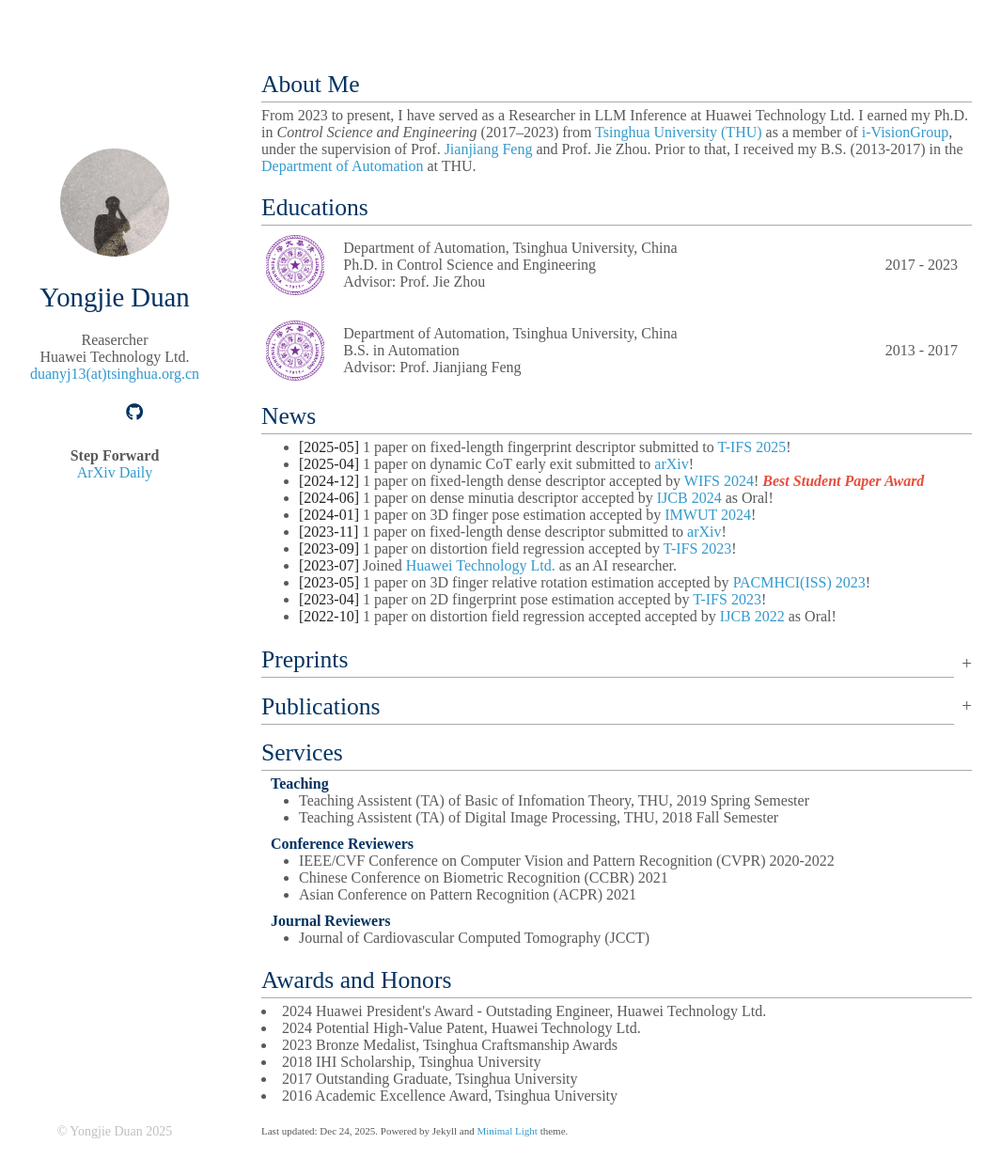
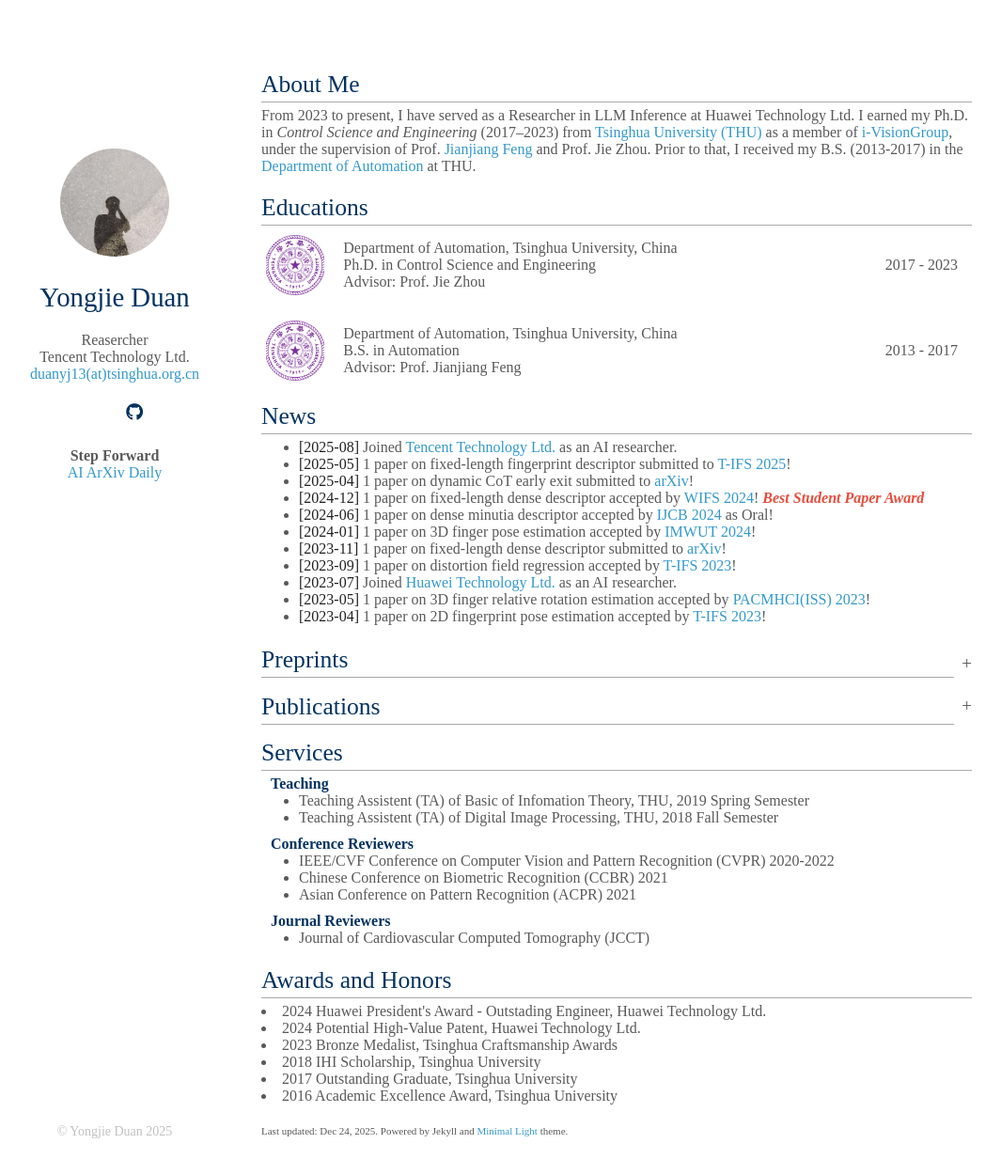
Before and after one commit to youngjetduan/youngjetduan.github.io, a Jekyll site: the page built from index.md, in a window 1280 px wide and 1281 px high. Shown: the top 1250 px of the window at 94% size, without its empty margins (110-1175 px from the left). Built offline with Jekyll 4.4.1, drawn with Linux system fonts in a browser that asks for light colours; nearby versions of some CDN libraries; a style sheet for code colours, icons or effects is not loaded.

Commit message:
update information

```diff
--- a/_config.yml
+++ b/_config.yml
@@ -1,17 +1,17 @@
 # Basic Information
 title: Yongjie Duan
 position: Reasercher
-affiliation: Huawei Technology Ltd.
+affiliation: Tencent Technology Ltd.
 email: duanyj13(at)tsinghua.org.cn
 
 feed:
-  - title: ArXiv Daily
-    url: https://youngjetduan.github.io/cv-arxiv-daily/
+  - title: AI ArXiv Daily
+    url: https://youngjetduan.github.io/daily-arXiv-ai-enhanced/
 
 # Search Engine Optimization (SEO)
 # The following information is used to improve the website traffic from search engines, e.g., Google.
-keywords: Yongjie Duan, Huawei, THU
-description: Personal website of Yongjie Duan, a LLM researcher in Huawei Technology Ltd., and received Ph.D. in Control Science and Engineering from Tsinghua University.
+keywords: Yongjie Duan, Tencent, THU
+description: Personal website of Yongjie Duan, a LLM researcher in Tencent Technology Ltd., and received Ph.D. in Control Science and Engineering from Tsinghua University.
 canonical: https://youngjetduan.github.io/
 
 # Links
--- a/_data/news.yml
+++ b/_data/news.yml
@@ -1,4 +1,10 @@
 main:
+
+  - type: joined
+    date: 2025-08
+    org: Tencent Technology Ltd.
+    url: https://www.tencent.com/zh-cn/
+    role: an AI researcher
 
   - type: paper
     date: 2025-05
```
